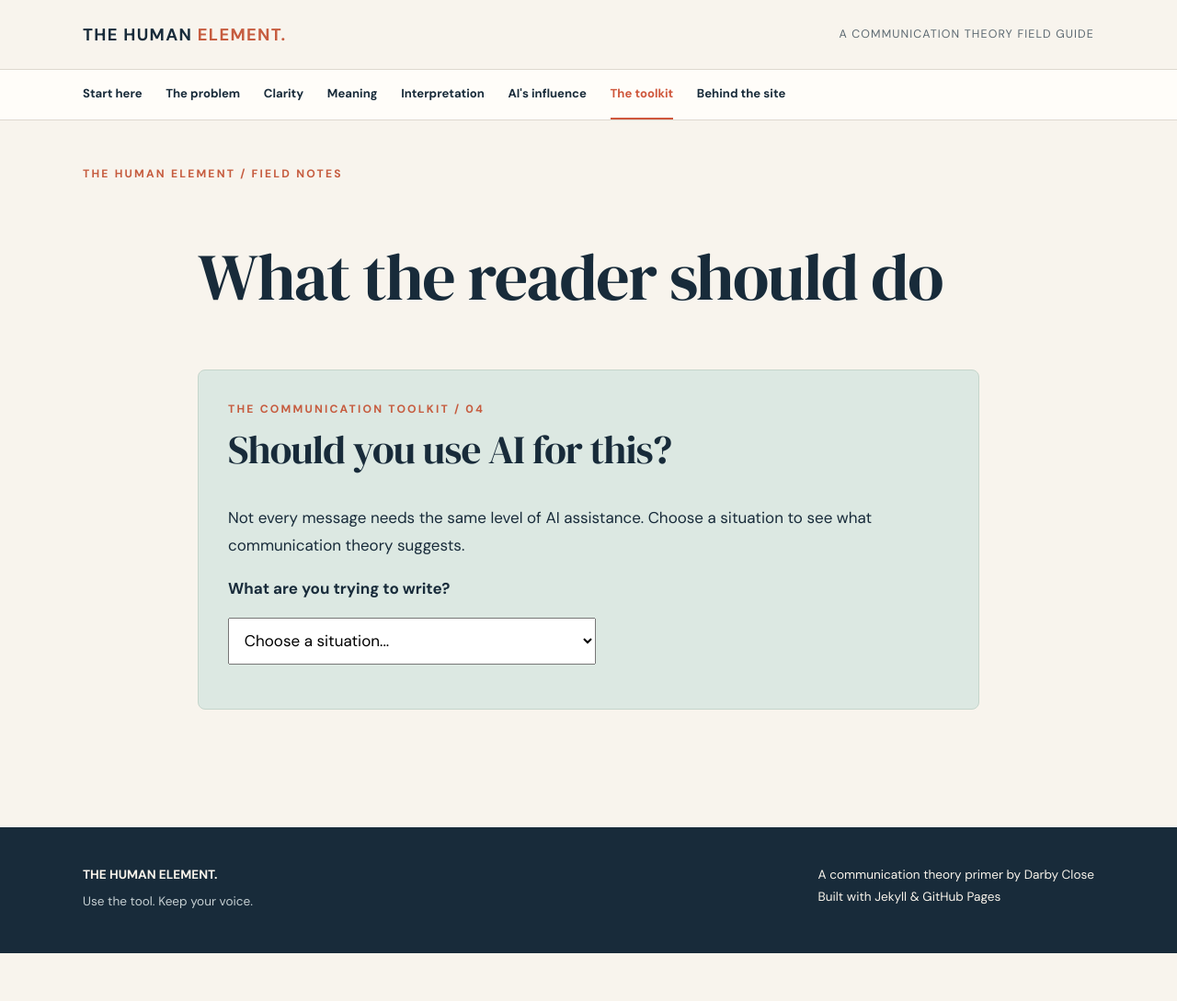
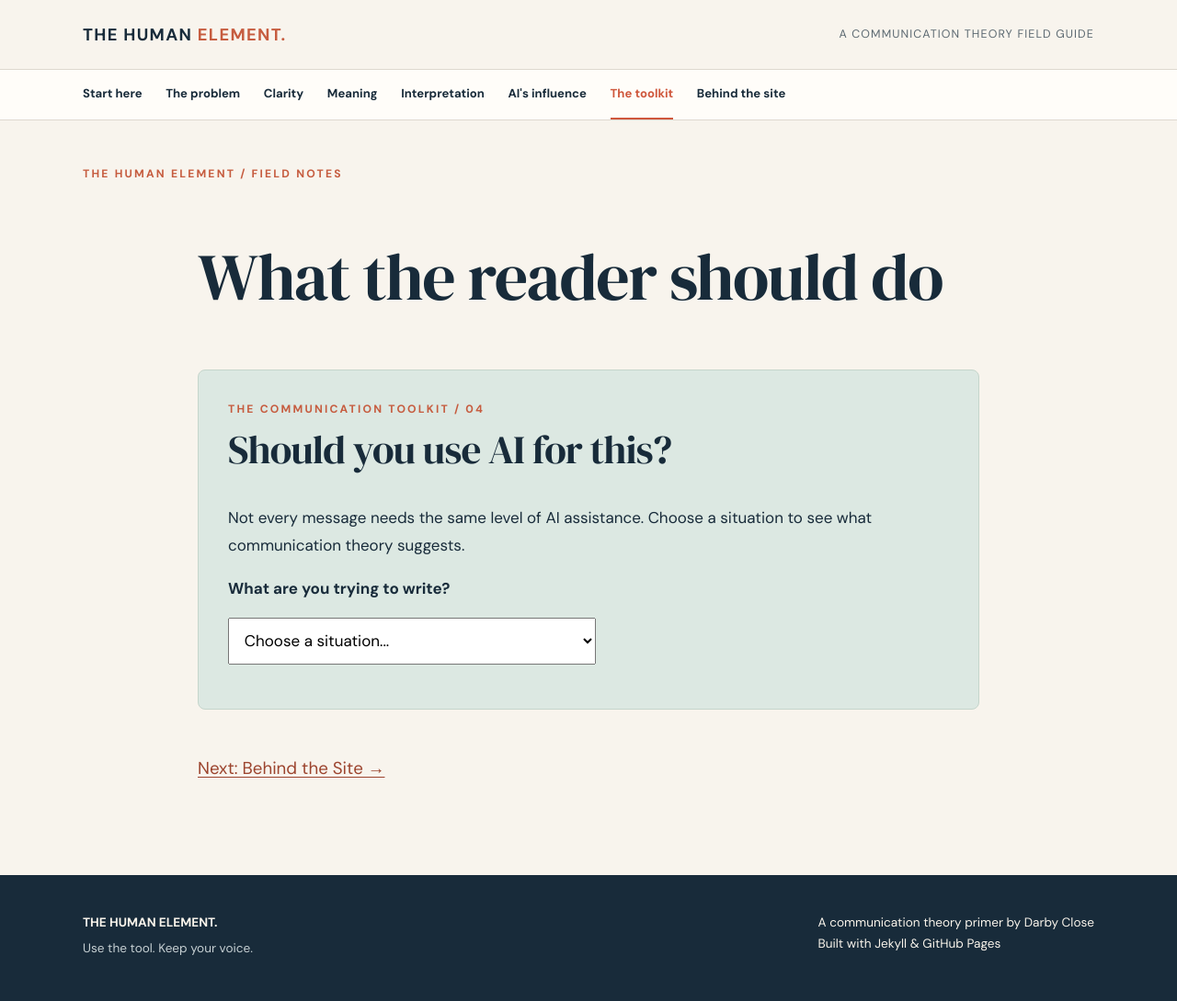
Before and after one commit to Darbyclose/comm-primer, a Jekyll site: the page built from what-the-reader-should-do.md, in a window 1280 px wide. Shown: the whole page at 92% size. Built offline with Jekyll 4.4.1, drawn with Linux system fonts in a browser that asks for light colours; before the commit the page ends 1037 px from its top, so only the background shows below that.

Commit message:
Fix formatting in what-the-reader-should-do.md

```diff
--- a/what-the-reader-should-do.md
+++ b/what-the-reader-should-do.md
@@ -68,3 +68,4 @@ permalink: /what-the-reader-should-do/
   }
 })();
 </script>
+<p><a href="{{ '/how-i-built-this-site/' | relative_url }}">Next: Behind the Site →</a></p>
```
